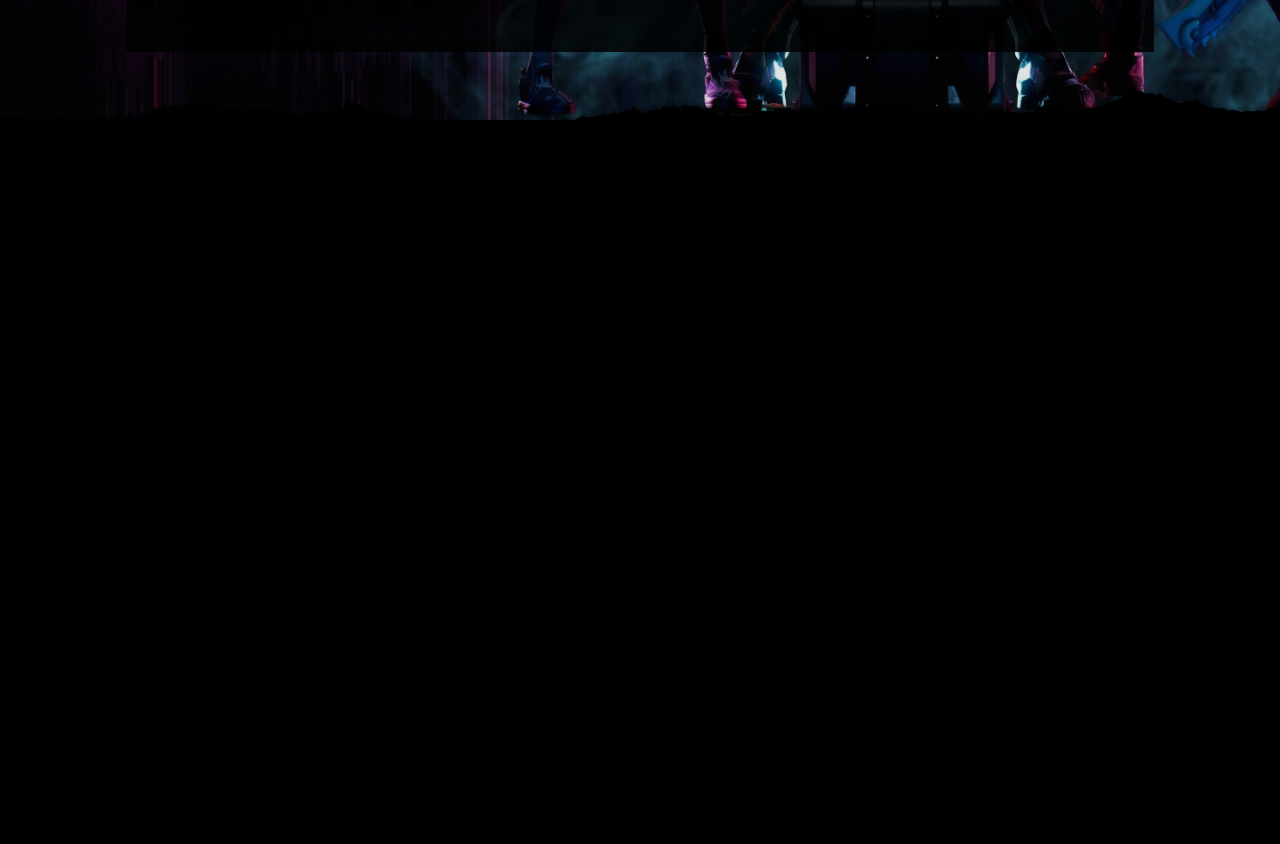
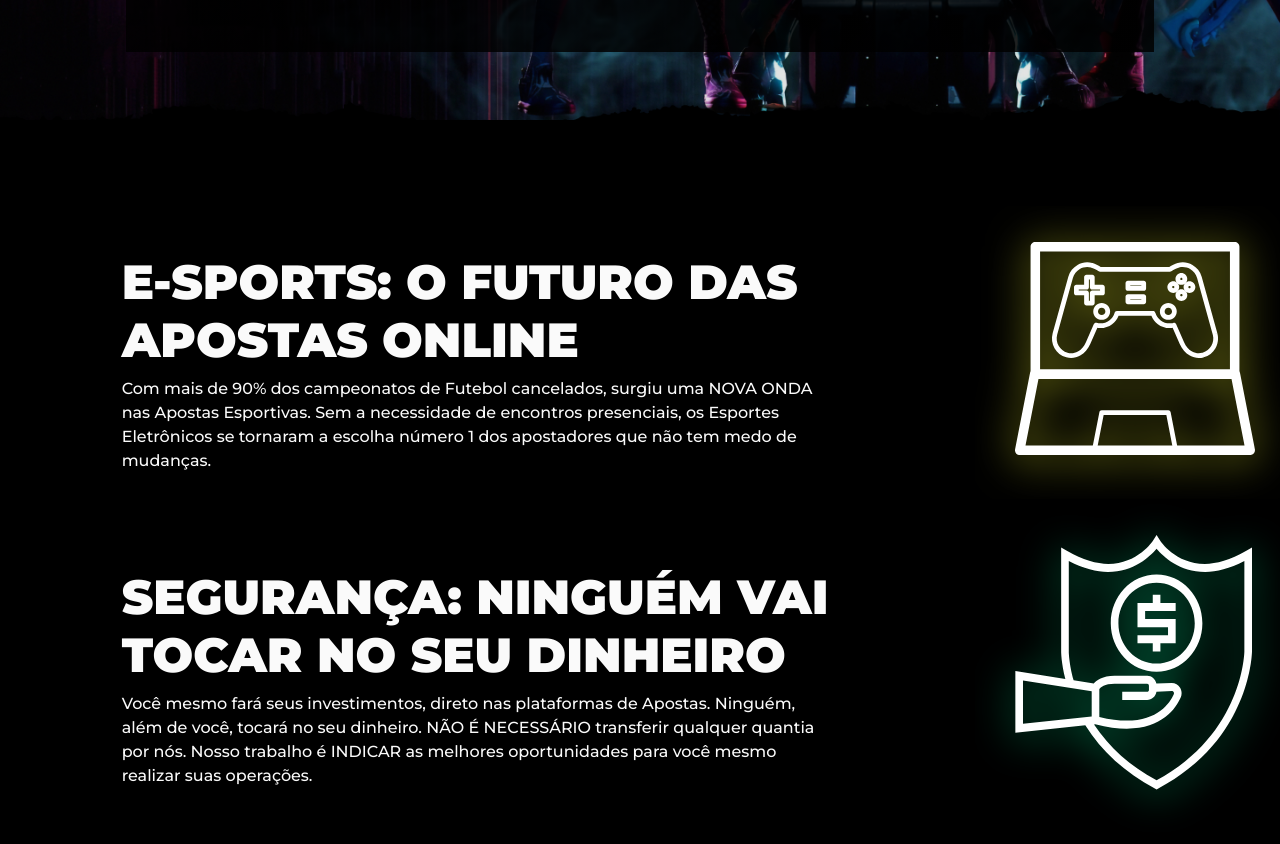
Before and after one commit to SandroSena/projeto-betclub, a React (Create React App) app: page / in a window 1280 px wide. Shown: the part 3320-4164 px from the top of the page. Before the commit the page ends 3440 px from the top, so only its background shows below. Built offline with nearby package versions, Linux system fonts and the light colour scheme.

Commit message:
Seasson 5

```diff
--- a/src/App.js
+++ b/src/App.js
@@ -7,6 +7,7 @@
 import AIAnalysis from './components/AIAnalysis';
 import RobotSecret from './components/RobotSecret';
 import Tips from './components/Tips';
+import EsportsFuture from './components/EsportsFuture';
 
 const App = () => {
   const GlobalStyle = createGlobalStyle`
@@ -25,6 +26,7 @@
         <AIAnalysis />
         <RobotSecret />
         <Tips />
+        <EsportsFuture />
       </Container>
     </>
   );
--- a/src/components/AIAnalysis.js
+++ b/src/components/AIAnalysis.js
@@ -15,6 +15,7 @@
       justify-content: center;
     }
   `;
+
   const CellphoneImg = styled.img`
     margin-top: -15rem;
     width: 40%;
@@ -23,6 +24,7 @@
       width: 70%;
     }
   `;
+
   const CTATitle = styled.h3`
     font-family: Montserrat;
     font-weight: 900;
--- /dev/null
+++ b/src/components/EsportsFuture.js
@@ -0,0 +1,95 @@
+import React from 'react';
+import styled from 'styled-components';
+import { Container, Col, Row } from 'react-bootstrap';
+import eSports from '../images/eSports.svg';
+import security from '../images/security.svg';
+
+const EsportsFuture = () => {
+  const Background = styled.div`
+    background-color: #000;
+    height: 100vh;
+    display: flex;
+    flex-direction: row;
+    align-items: center;
+    flex-wrap: wrap;
+    @media (max-width: 767px) {
+      justify-content: center;
+    }
+  `;
+
+  const EsportsFutureTitle = styled.h3`
+    font-family: Montserrat;
+    font-weight: 900;
+    font-size: 3rem;
+    color: #fafafa !important;
+    text-transform: uppercase;
+    text-align: left;
+
+    @media (max-width: 767px) {
+      font-size: 1rem;
+    }
+  `;
+
+  const EsportsFutureText = styled.p`
+    font-family: Montserrat;
+    font-weight: 500;
+    font-size: 1rem;
+    color: #fafafa;
+
+    @media (max-width: 767px) {
+      font-size: 0.8rem;
+    }
+  `;
+
+  const GeneralWrapper = styled.div`
+    display: flex;
+    flex-flow: row wrap;
+  `;
+
+  const SvgImg = styled.img`
+    @media (max-width: 767px) {
+      display: none;
+    }
+  `;
+
+  return (
+    <Background>
+      <Container className='p-0' fluid>
+        <GeneralWrapper>
+          <Col md={{ span: 7, offset: 1 }} xs={11}>
+            <div className='mb-5 mt-5'>
+              <EsportsFutureTitle>
+                E-SPORTS: O FUTURO DAS APOSTAS ONLINE
+              </EsportsFutureTitle>
+              <EsportsFutureText>
+                Com mais de 90% dos campeonatos de Futebol cancelados, surgiu
+                uma NOVA ONDA nas Apostas Esportivas. Sem a necessidade de
+                encontros presenciais, os Esportes Eletrônicos se tornaram a
+                escolha número 1 dos apostadores que não tem medo de mudanças.
+              </EsportsFutureText>
+            </div>
+
+            <div className='pt-5'>
+              <EsportsFutureTitle>
+                SEGURANÇA: NINGUÉM VAI TOCAR NO SEU DINHEIRO
+              </EsportsFutureTitle>
+              <EsportsFutureText>
+                Você mesmo fará seus investimentos, direto nas plataformas de
+                Apostas. Ninguém, além de você, tocará no seu dinheiro. NÃO É
+                NECESSÁRIO transferir qualquer quantia por nós. Nosso trabalho é
+                INDICAR as melhores oportunidades para você mesmo realizar suas
+                operações.
+              </EsportsFutureText>
+            </div>
+          </Col>
+          <Col md={{ span: 2, offset: 1 }} xs={11}>
+            <SvgImg src={eSports} />
+            <SvgImg src={security} />
+          </Col>
+        </GeneralWrapper>
+      </Container>
+    </Background>
+  );
+};
+
+export default EsportsFuture;
--- a/src/components/Tips.js
+++ b/src/components/Tips.js
@@ -23,7 +23,7 @@
     }
   `;
 
-  const CTATitle = styled.h3`
+  const TipsTitle = styled.h3`
     font-family: Montserrat;
     font-weight: 900;
     font-size: 3rem;
@@ -42,6 +42,11 @@
     height: 540.19px;
     background: linear-gradient(0deg, rgba(0, 0, 0, 0.85), rgba(0, 0, 0, 0.85));
     margin: 0 auto;
+
+    @media (max-width: 767px) {
+      width: 20rem;
+      height: 50vh;
+    }
   `;
 
   const WrapImgs = styled.div`
@@ -49,22 +54,22 @@
     flex-flow: row wrap;
     align-items: center;
     justify-content: center;
+  `;
 
+  const SvgImg = styled.img`
     @media (max-width: 767px) {
-      flex-flow: column wrap;
+      width: 8rem;
     }
   `;
-
-  const SvgImg = styled.img``;
 
   return (
     <Background>
       <Container className='p-0' fluid>
         <Col md={{ span: 10, offset: 1 }} xs={11}>
-          <CTATitle>
+          <TipsTitle>
             Receba dicas
             <br /> de apostas para:
-          </CTATitle>
+          </TipsTitle>
         </Col>
         <ContainerImgs>
           <WrapImgs>
```
Also changed, not shown: src/images/eSports.svg (added), src/images/security.svg (added).
